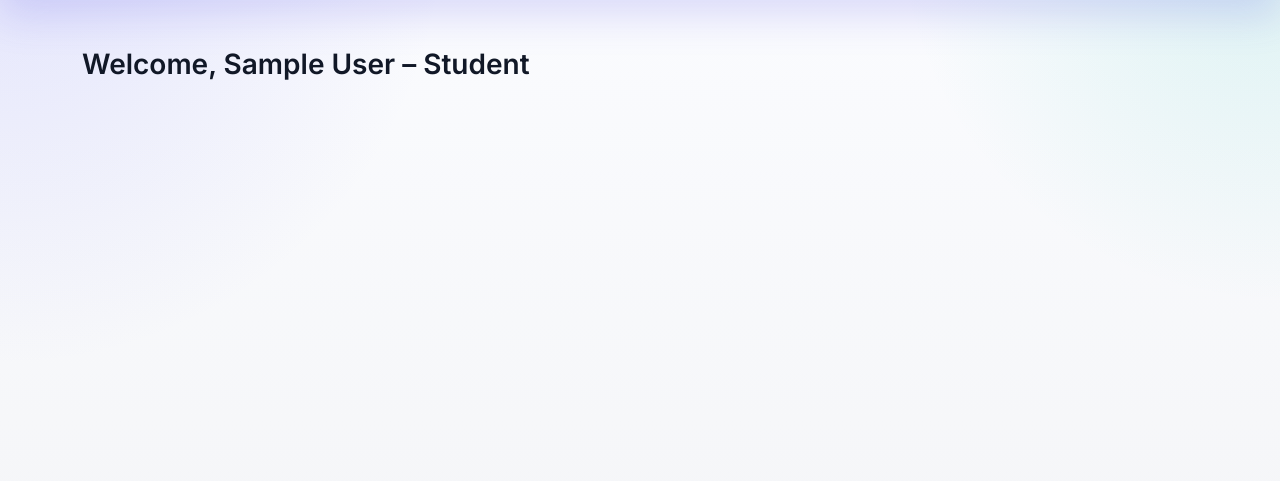
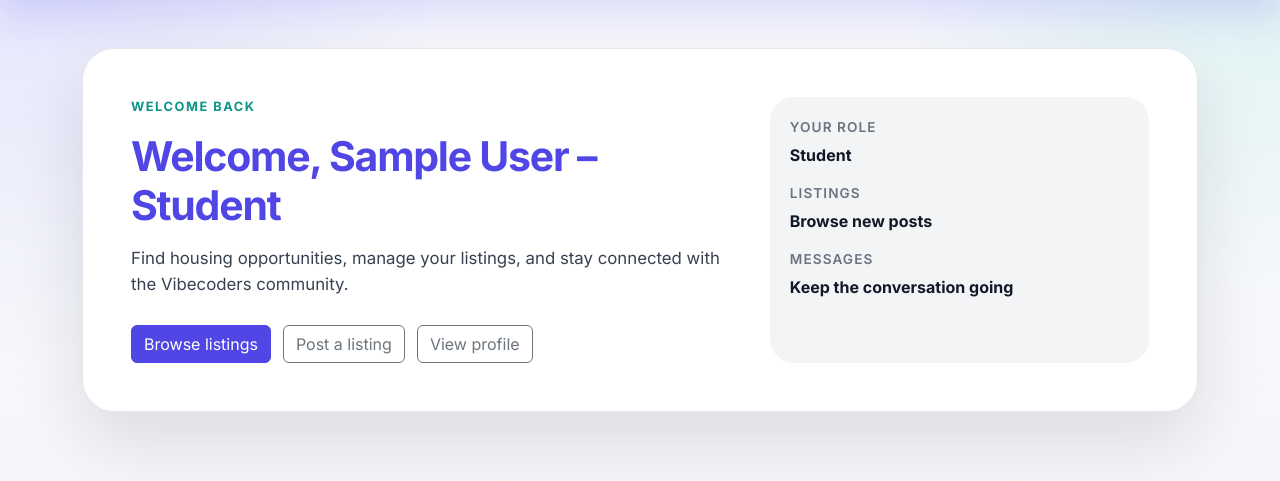
Before and after one commit to CSCI3356-Spring2026/Vibecoders, a Django app: page /welcome/ in a window 1280 px wide. Shown: the part 81-562 px from the top of the page. Run offline with Django 5.2, Linux system fonts and the light colour scheme; the visitor is signed in with stand-in values (Sample User, id 1).

Commit message:
Add welcome username - type of user

```diff
--- a/static/css/custom.css
+++ b/static/css/custom.css
@@ -545,6 +545,86 @@ body {
     color: var(--primary-500);
 }
 
+.welcome-hero {
+    position: relative;
+}
+
+.welcome-card {
+    display: grid;
+    grid-template-columns: minmax(0, 1.6fr) minmax(0, 1fr);
+    gap: 2rem;
+    border-radius: 2rem;
+    border: 1px solid rgba(148, 163, 184, 0.25);
+    background: var(--white);
+    padding: clamp(2rem, 4vw, 3rem);
+    box-shadow: 0 28px 70px rgba(15, 23, 42, 0.12);
+}
+
+.welcome-card-body {
+    display: flex;
+    flex-direction: column;
+    gap: 1rem;
+}
+
+.welcome-eyebrow {
+    margin: 0;
+    color: var(--secondary-600);
+    font-size: 0.8rem;
+    font-weight: 700;
+    letter-spacing: 0.12em;
+    text-transform: uppercase;
+}
+
+.welcome-title {
+    margin: 0;
+    color: var(--primary-600);
+    font-size: clamp(2rem, 3.2vw, 2.8rem);
+    font-weight: 700;
+    letter-spacing: -0.03em;
+}
+
+.welcome-subtitle {
+    margin: 0;
+    color: var(--gray-700);
+    font-size: 1.05rem;
+}
+
+.welcome-actions {
+    display: flex;
+    flex-wrap: wrap;
+    gap: 0.75rem;
+    margin-top: 0.75rem;
+}
+
+.welcome-card-aside {
+    display: flex;
+    flex-direction: column;
+    gap: 1rem;
+    padding: 1.25rem;
+    border-radius: 1.5rem;
+    background: var(--gray-100);
+}
+
+.welcome-metric {
+    display: flex;
+    flex-direction: column;
+    gap: 0.35rem;
+}
+
+.welcome-metric-label {
+    color: var(--gray-500);
+    font-size: 0.85rem;
+    font-weight: 600;
+    text-transform: uppercase;
+    letter-spacing: 0.08em;
+}
+
+.welcome-metric-value {
+    color: var(--gray-900);
+    font-size: 1rem;
+    font-weight: 700;
+}
+
 @keyframes auth-rise {
     from {
         opacity: 0;
@@ -574,4 +654,8 @@ body {
         flex-direction: column;
         align-items: flex-start;
     }
+
+    .welcome-card {
+        grid-template-columns: 1fr;
+    }
 }
--- a/templates/core/welcome.html
+++ b/templates/core/welcome.html
@@ -3,15 +3,48 @@
 {% block title %}Welcome | Vibecoders{% endblock %}
 
 {% block content %}
+    <section class="welcome-hero">
         <div class="container py-5">
-        <div class="mb-4">
-            <h1 class="h3 fw-semibold">
+            <div class="welcome-card">
+                <div class="welcome-card-body">
+                    <p class="welcome-eyebrow">Welcome back</p>
+                    <h1 class="welcome-title">
                         {% if request.user.is_authenticated %}
                             Welcome, {{ request.user.get_full_name|default:request.user.username }}{% if request.user.display_role %} – {{ request.user.display_role }}{% endif %}
                         {% else %}
                             Welcome to Vibecoders
                         {% endif %}
                     </h1>
+                    <p class="welcome-subtitle">
+                        Find housing opportunities, manage your listings, and stay connected with the Vibecoders community.
+                    </p>
+                    <div class="welcome-actions">
+                        <a class="btn btn-brand" href="{% url 'listings:listing_list' %}">Browse listings</a>
+                        <a class="btn btn-outline-secondary" href="{% url 'listings:create_listing' %}">Post a listing</a>
+                        <a class="btn btn-outline-secondary" href="{% url 'users:profile' %}">View profile</a>
                     </div>
                 </div>
+                <div class="welcome-card-aside">
+                    <div class="welcome-metric">
+                        <span class="welcome-metric-label">Your role</span>
+                        <span class="welcome-metric-value">
+                            {% if request.user.is_authenticated %}
+                                {{ request.user.display_role|default:"Student" }}
+                            {% else %}
+                                Guest
+                            {% endif %}
+                        </span>
+                    </div>
+                    <div class="welcome-metric">
+                        <span class="welcome-metric-label">Listings</span>
+                        <span class="welcome-metric-value">Browse new posts</span>
+                    </div>
+                    <div class="welcome-metric">
+                        <span class="welcome-metric-label">Messages</span>
+                        <span class="welcome-metric-value">Keep the conversation going</span>
+                    </div>
+                </div>
+            </div>
+        </div>
+    </section>
 {% endblock %}
```
Lines whose indentation alone changed are shown as unchanged.
